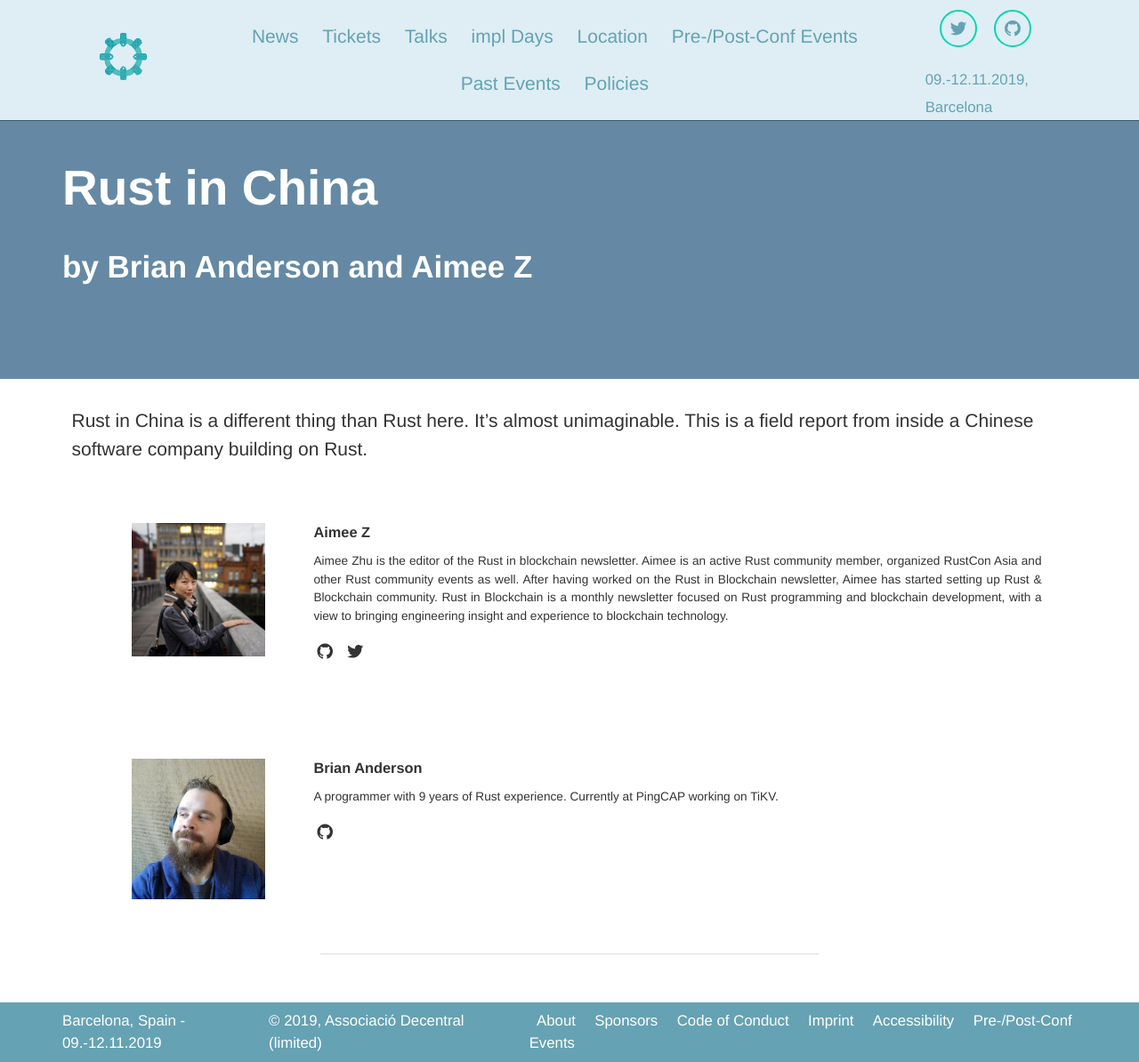
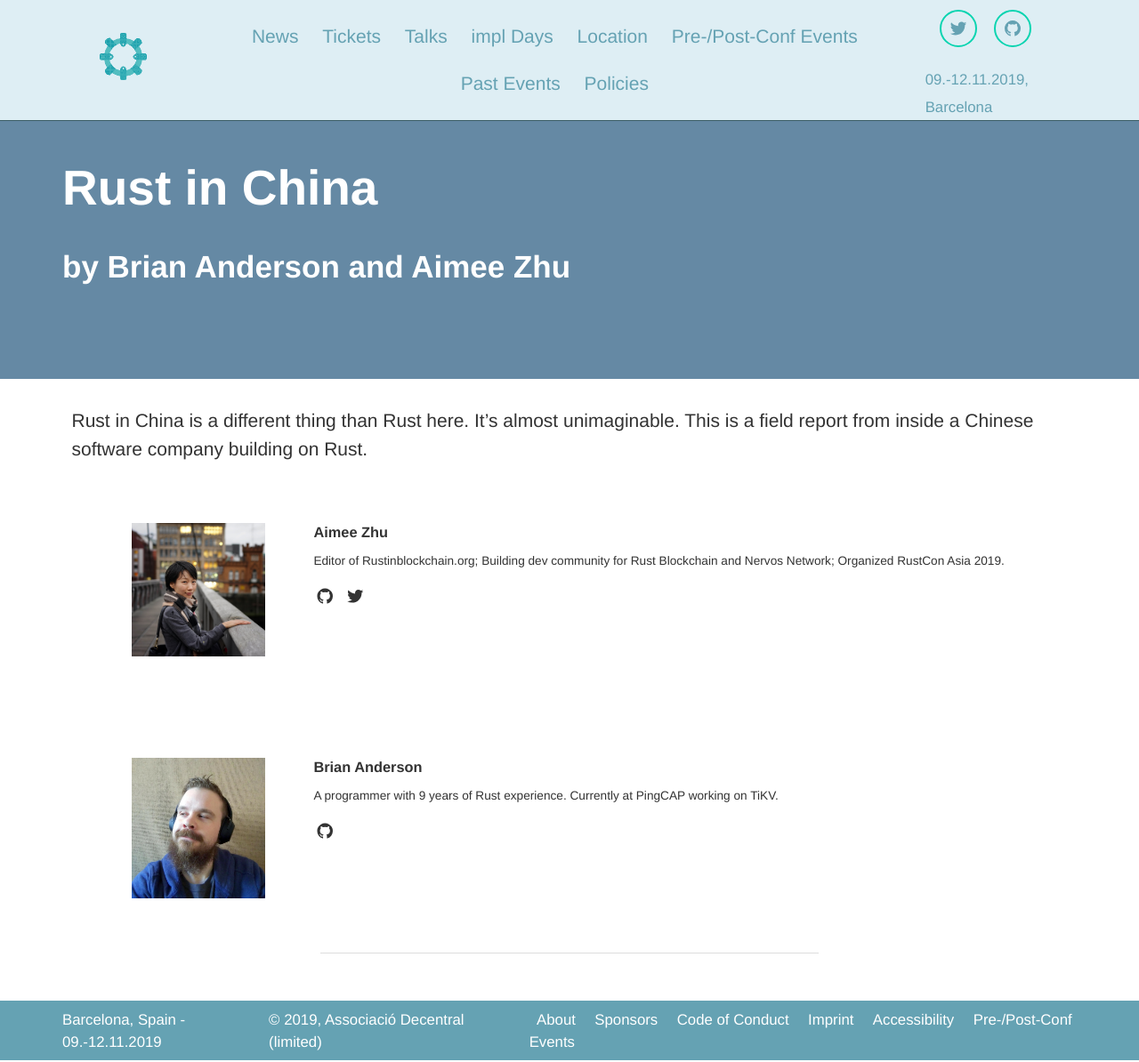
Before and after one commit to RustFestEU/barcelona.rustfest.eu, a Jekyll site: the page built from _sessions/rust-in-china.md, in a window 1280 px wide. Shown: the whole page at 89% size. Built offline with Jekyll 4.4.1, drawn with Linux system fonts in a browser that asks for light colours; nearby versions of some CDN libraries.

Commit message:
Slim down bio

```diff
--- a/_data/speakers.yml
+++ b/_data/speakers.yml
@@ -108,7 +108,7 @@ pietro-albini:
      a tool to test compiler changes across the Rust ecosystem to detect regressions.
 
 aimee-z:
-  name: Aimee Z
+  name: Aimee Zhu
   thumbnailUrl: aimee-z.jpg
   links:
     - icon: github
@@ -116,11 +116,7 @@ aimee-z:
     - icon: twitter
       link: https://twitter.com/Aimee_Z_
   desc: |
-    Aimee Zhu is the editor of the Rust in blockchain newsletter.
-    Aimee is an active Rust community member, organized RustCon Asia and other Rust community events as well.
-    After having worked on the Rust in Blockchain newsletter, Aimee has started setting up Rust & Blockchain community.
-    Rust in Blockchain is a monthly newsletter focused on Rust programming and blockchain development,
-    with a view to bringing engineering insight and experience to blockchain technology.
+    Editor of Rustinblockchain.org; Building dev community for Rust Blockchain and Nervos Network; Organized RustCon Asia 2019.
 
 brian-anderson:
   name: Brian Anderson
```
